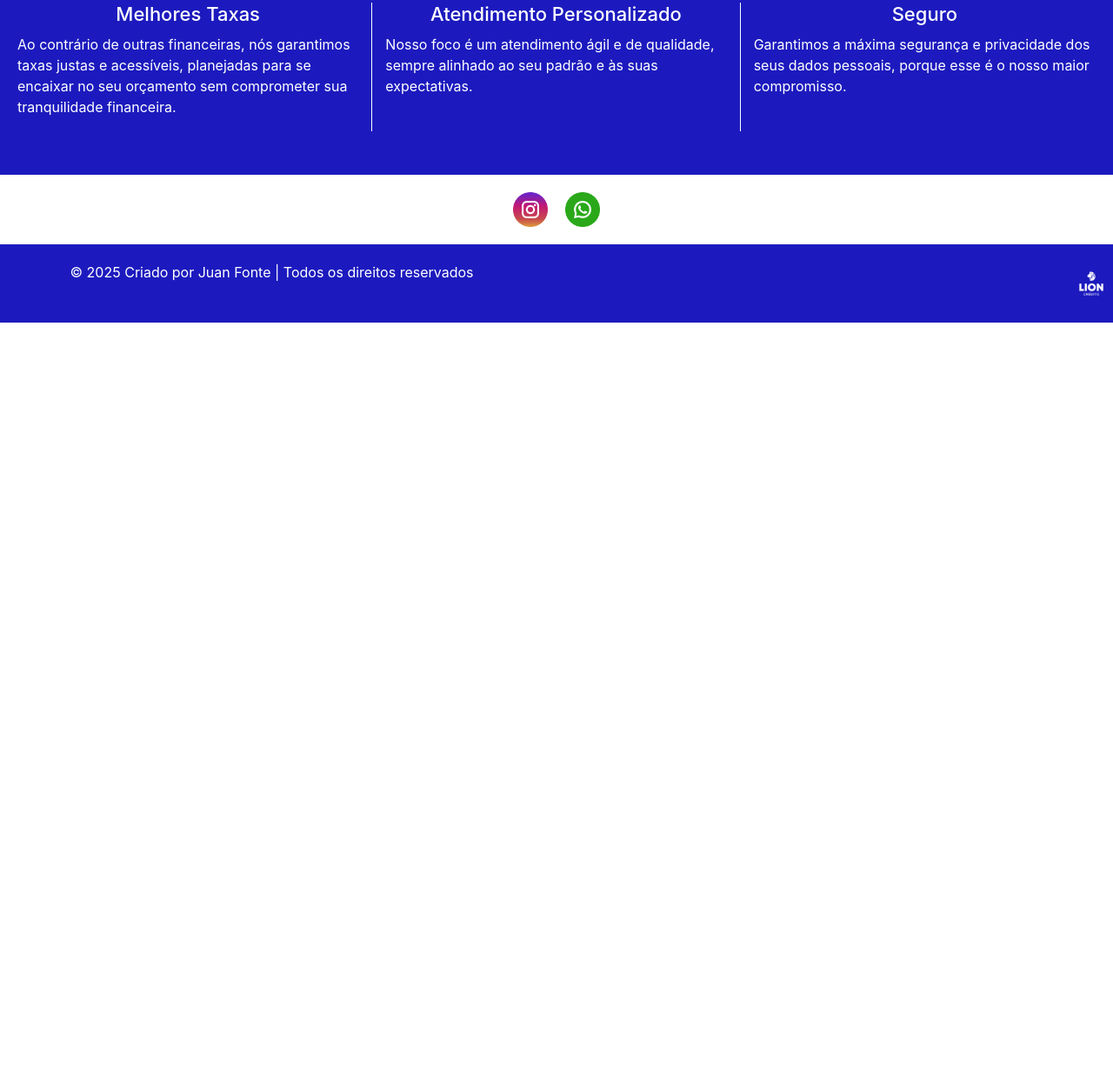
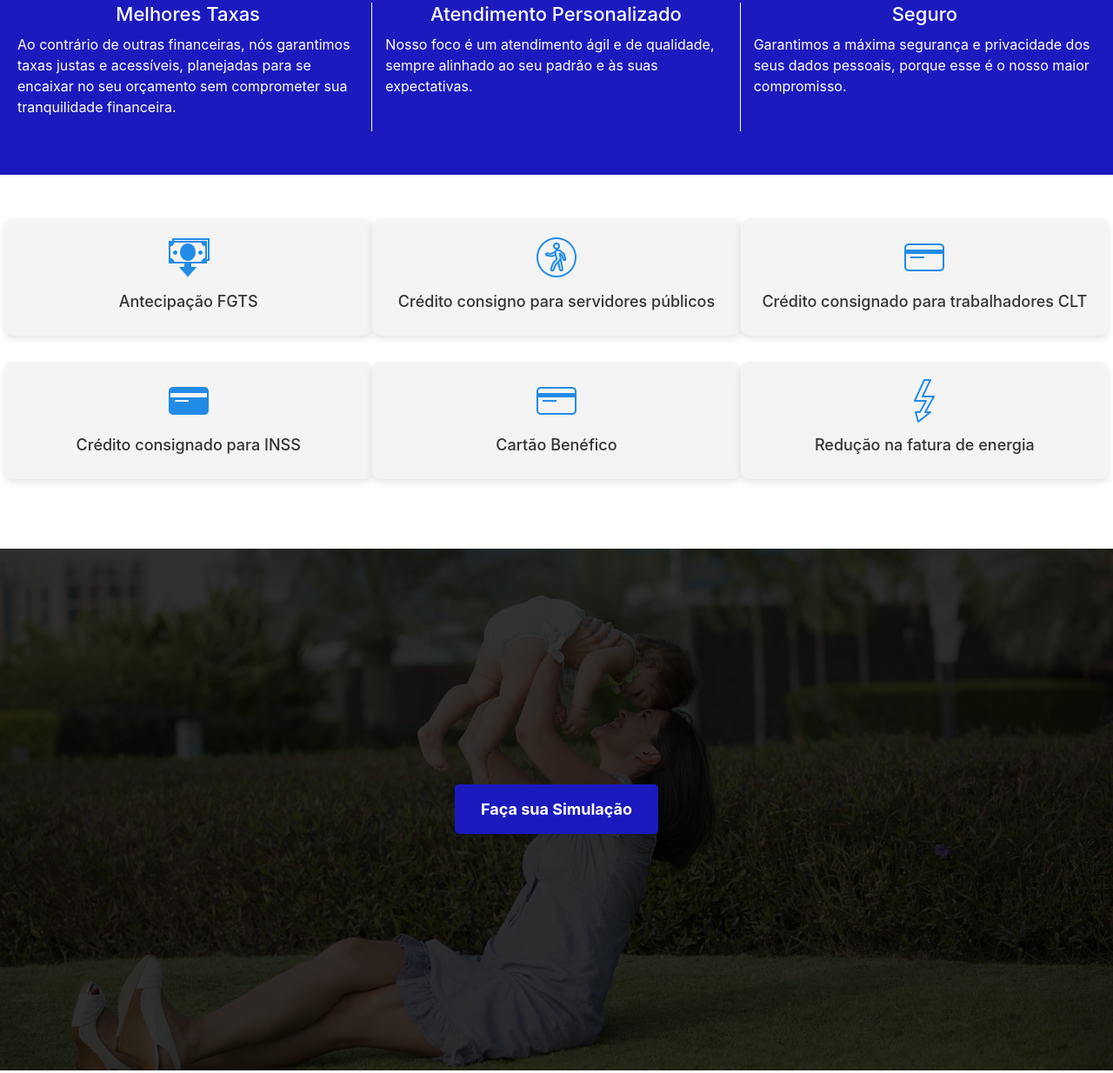
Before and after one commit to Devjuanfonte/Landing-Page-Lorena, a plain HTML site: page index.html in a window 1280 px wide. Shown: the part 740-1974 px from the top of the page at 87% size. Before the commit the page ends 1111 px from the top, so only its background shows below. Drawn offline with nearby package versions, Linux system fonts and the light colour scheme.

Commit message:
Adicionando novas abas

```diff
--- a/index.html
+++ b/index.html
@@ -17,11 +17,11 @@
         <div class="row">
             <div class="col-6 col-md-4">
                 <a href="#" class="logo">
-                    <img src="./Logo.png" alt="Logo" class="img-fluid">
+                    <img src="/Logo.png" alt="Logo" class="img-fluid">
                 </a>
             </div>
             <div class="col-6 col-md-8 d-flex justify-content-end align-items-center">
-                <a href="https://wa.me/5521964675001?text=Quero%20fazer%20uma%20simula%C3%A7%C3%A3o" class="nav-link">Fale Conosco</a>
+                <a href="https://w.app/lion" class="nav-link">Fale Conosco</a>
             </div>
         </div>
     </header>
@@ -34,7 +34,7 @@
                 <div class="col-12 col-md-6 initialText">
                     <h2 class="title">SEJA MUITO BEM VINDO A LION</h2>
                     <p>Oferecemos soluções de crédito acessíveis, seguras e sem burocracia, para você alcançar seus objetivos com tranquilidade. Com atendimento ágil e personalizado, garantimos taxas justas que se encaixam no seu orçamento, sempre respeitando a privacidade dos seus dados. Aqui, crédito é sinônimo de confiança e facilidade.</p>
-                    <a href="https://wa.me/5521964675001?text=Quero%20fazer%20uma%20simula%C3%A7%C3%A3o" class="btn btn-primary">Fale conosco no WhatsApp</a>
+                    <a href="https://w.app/lion" class="btn btn-primary">Fale conosco no WhatsApp</a>
                 </div>
                 <div class="col-12 col-md-6">
                     <img src="./Background.jpeg" alt="Banner" class="img-fluid">
@@ -62,15 +62,74 @@
                 </div>
             </div>
         </section>
+<!-- Seção de Caixas com ícones e textos -->
+<section class="icon-boxes" data-aos="fade-up">
+    <div class="row">
+        <!-- Caixa 1 -->
+        <div class="col-12 col-md-4 box-icon">
+            <div class="icon">
+                <img src="./dinheiro.png" alt="Antecipação FGTS" class="img-fluid">
+            </div>
+            <h4>Antecipação FGTS</h4>
+        </div>
+
+        <!-- Caixa 2 -->
+        <div class="col-12 col-md-4 box-icon">
+            <div class="icon">
+                <img src="./Servidor.png" alt="Empréstimos Pessoais" class="img-fluid">
+            </div>
+            <h4>Crédito consigno para servidores públicos</h4>
+        </div>
+
+        <!-- Caixa 3 -->
+        <div class="col-12 col-md-4 box-icon">
+            <div class="icon">
+                <img src="./cartao.png" alt="Financiamento de Veículos" class="img-fluid">
+            </div>
+            <h4>Crédito consignado para trabalhadores CLT</h4>
+        </div>
+
+        <!-- Caixa 4 -->
+        <div class="col-12 col-md-4 box-icon">
+            <div class="icon">
+                <img src="./crédito.png" alt="Cartões de Crédito" class="img-fluid">
+            </div>
+            <h4>Crédito consignado para INSS</h4>
+        </div>
+
+        <!-- Caixa 5 -->
+        <div class="col-12 col-md-4 box-icon">
+            <div class="icon">
+                <img src="./cartao.png" alt="Seguros" class="img-fluid">
+            </div>
+            <h4>Cartão Benéfico</h4>
+        </div>
+
+        <!-- Caixa 6 -->
+        <div class="col-12 col-md-4 box-icon">
+            <div class="icon">
+                <img src="./Energia.png" alt="Investimentos" class="img-fluid">
+            </div>
+            <h4>Redução na fatura de energia</h4>
+        </div>
+    </div>
+</section>
+<!-- Section opacidade-->
+<section class="background-section">
+    <div class="overlay">
+        <a href="https://w.app/lion" class="btn-simulate">Faça sua Simulação</a>
+    </div>
+</section>
 
         <!-- Redes Sociais -->
         <section class="social-media" data-aos="fade-up">
             <ul>
-                <li><a href="https://www.instagram.com/lion.credito/" target="_blank"><img src="./instagram.png" alt="Instagram"></a></li>
-                <li><a href="https://wa.me/5521964675001?text=Quero%20fazer%20uma%20simula%C3%A7%C3%A3o" target="_blank"><img src="./whatsapp.png" alt="WhatsApp"></a></li>
+                <li><a href="https://www.instagram.com/lion.credito/" target="_blank"><img src="/instagram.png" alt="Instagram"></a></li>
+                <li><a href="https://w.app/lion" target="_blank"><img src="/whatsapp.png" alt="WhatsApp"></a></li>
             </ul>
         </section>
     </main>
+
 
     <!-- Footer -->
     <footer class="footer">
@@ -79,7 +138,7 @@
                 <p>© 2025 Criado por Juan Fonte | Todos os direitos reservados</p>
             </div>
             <div class="col-12 col-md-6 text-right">
-                <img src="./Logo.png" alt="Logo" class="img-fluid">
+                <img src="/Logo.png" alt="Logo" class="img-fluid">
             </div>
         </div>
     </footer>
--- a/styles.css
+++ b/styles.css
@@ -123,6 +123,98 @@ header .nav-link:hover{
     justify-content: center; /* Alinha as redes sociais no centro */
 }
 
+/* Estilo para a seção de caixas com ícones */
+.icon-boxes {
+    padding: 50px 20px;
+    background-color: #fff;
+}
+
+.icon-boxes .box-icon {
+    text-align: center;
+    margin-bottom: 30px;
+    padding: 20px;
+    background-color: #f4f4f4;
+    border-radius: 10px;
+    box-shadow: 0 4px 8px rgba(0, 0, 0, 0.1);
+    transition: transform 0.3s ease;
+}
+
+.icon-boxes .box-icon:hover {
+    transform: translateY(-10px);
+}
+
+.icon-boxes .box-icon .icon {
+    margin-bottom: 15px;
+}
+
+.icon-boxes .box-icon img {
+    width: 50px;
+    height: 50px;
+}
+
+.icon-boxes h4 {
+    font-size: 18px;
+    color: #333;
+    margin-top: 10px;
+}
+/* Seção com fundo e opacidade */
+.background-section {
+    position: relative;
+    background-image: url('./Fundo.jpg'); /* Substitua pela sua imagem de fundo */
+    background-size: cover;
+    background-position: center;
+    height: 600px; /* Ajuste a altura conforme necessário */
+    width: 100%;
+    display: flex;
+    justify-content: center;
+    align-items: center;
+}
+
+/* Camada de opacidade por cima da imagem */
+.overlay {
+    position: absolute;
+    top: 0;
+    left: 0;
+    width: 100%;
+    height: 100%;
+    background: rgba(0, 0, 0, 0.8); /* Opacidade preta (ajuste a transparência se necessário) */
+    display: flex;
+    justify-content: center;
+    align-items: center;
+}
+
+/* Botão centralizado */
+.btn-simulate {
+    background-color: #1C1ABE;;
+    color: #fff;
+    padding: 15px 30px;
+    font-size: 18px;
+    text-decoration: none;
+    border-radius: 5px;
+    font-weight: bold;
+    transition: all 0.6s ease;
+}
+
+.btn-simulate:hover {
+    margin-bottom: 10px;
+    color: #fff;
+}
+
+
+/* Responsividade */
+@media (max-width: 767px) {
+    .icon-boxes .box-icon {
+        margin-bottom: 20px;
+    }
+}
+
+@media (min-width: 768px) {
+    .icon-boxes .box-icon {
+        margin-bottom: 30px;
+    }
+}
+
+
 .social-media ul li {
     margin: 0 10px;
 }
```
Also changed, not shown: Energia.png (added), Servidor.png (added), acordo.png (added), cartao.png (added), crédito.png (added), dinheiro.png (added), fundo.jpg (added), pasta.png (added).
